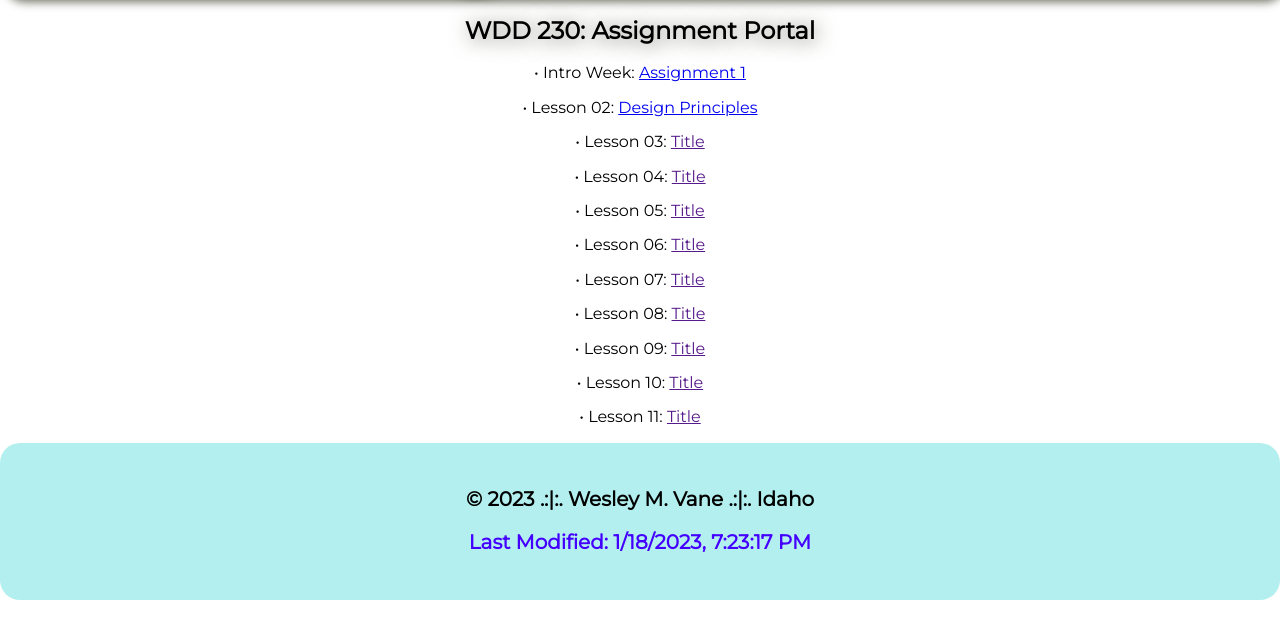
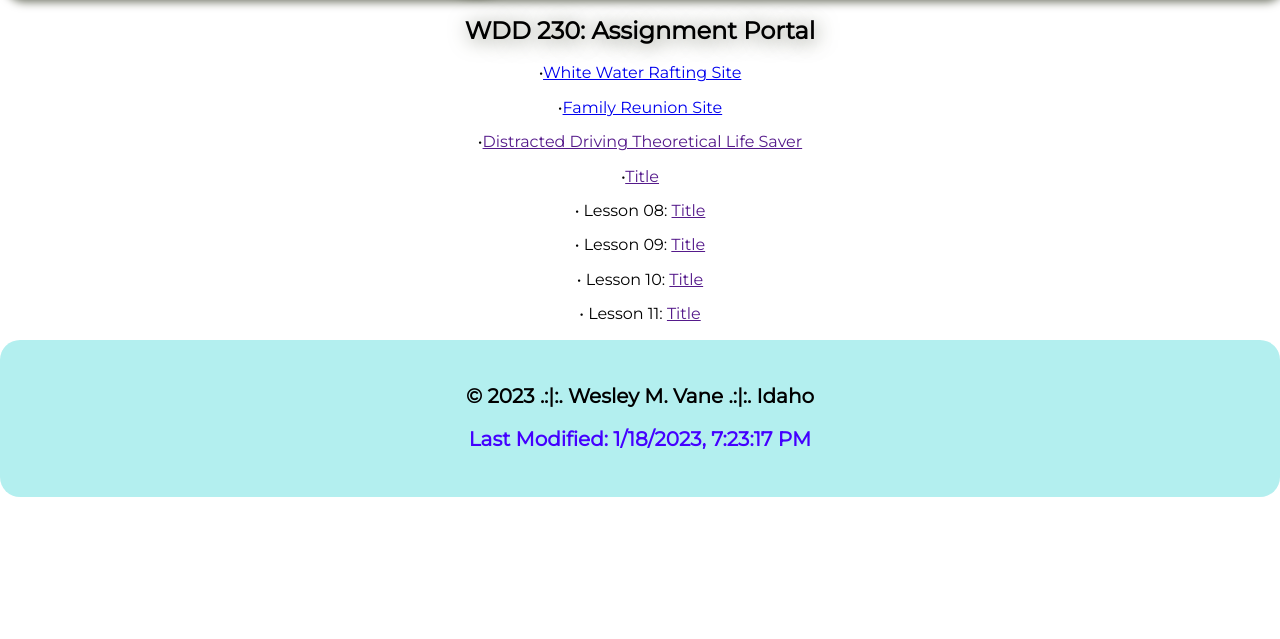
Before and after one commit to wesvane1/projects, a plain HTML site: page index.html in a window 1280 px wide. Shown: the part 159-798 px from the top of the page. Drawn offline with Linux system fonts and the light colour scheme.

Commit message:
minor changes to links, validated HTML

```diff
--- a/index.html
+++ b/index.html
@@ -1,6 +1,6 @@
 <!DOCTYPE html>
 <html lang="en">
-<head></head>
+<head>
   <meta charset="UTF-8">
   <meta http-equiv="X-UA-Compatible" content="IE=edge">
   <meta name="viewport" content="width=device-width, initial-scale=1.0">
@@ -23,13 +23,10 @@
     <h2>WDD 230: Assignment Portal</h2>
     <main class="main-content">
       <div>
-        <p>&#x2022; Intro Week: <a href="https://codepen.io/wesside/pen/KKBNWbV" target="_blank">Assignment 1</a></p>
-        <p>&#x2022; Lesson 02: <a href="https://wesvane1.github.io/wdd230/lesson02/design-principles.html" target="_blank">Design Principles</a></p>
-        <p>&#x2022; Lesson 03: <a href="">Title</a></p>
-        <p>&#x2022; Lesson 04: <a href="">Title</a></p>
-        <p>&#x2022; Lesson 05: <a href="">Title</a></p>
-        <p>&#x2022; Lesson 06: <a href="">Title</a></p>
-        <p>&#x2022; Lesson 07: <a href="">Title</a></p>
+        <p>&#x2022;<a href="https://wesvane1.github.io/wdd130/wwr/index.html" target="_blank">White Water Rafting Site</a></p>
+        <p>&#x2022;<a href="https://wesvane1.github.io/wdd130/familyreunion/index.html" target="_blank">Family Reunion Site</a></p>
+        <p>&#x2022;<a href="">Distracted Driving Theoretical Life Saver</a></p>
+        <p>&#x2022;<a href="">Title</a></p>
         <p>&#x2022; Lesson 08: <a href="">Title</a></p>
         <p>&#x2022; Lesson 09: <a href="">Title</a></p>
         <p>&#x2022; Lesson 10: <a href="">Title</a></p>
```
